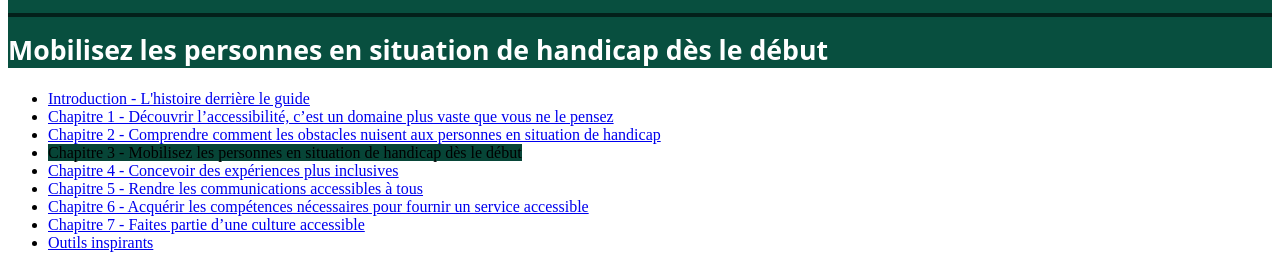
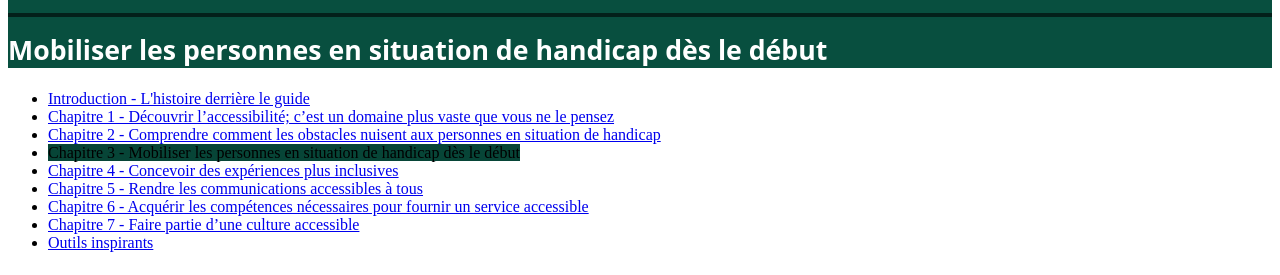
Before and after one commit to ceacs-cesca/ceacs-cesca.github.io, a plain HTML site: page playbook/play3/index-fr.html in a window 1280 px wide. Shown: the part 60-335 px from the top of the page. Drawn offline with Linux system fonts and the light colour scheme; a script that the page names is missing.

Commit message:
Update index-fr.html

```diff
--- a/playbook/play3/index-fr.html
+++ b/playbook/play3/index-fr.html
@@ -52,7 +52,7 @@
 				<div class="well header-rwd brdr-0 brdr-rds-0 text-white gctheme opct-90">
 					<h1 property="name" id="wb-cont">
 						<span>Guide de l&rsquo;accessibilit&eacute; - Chapitre 3 </span>
-						<small>Mobilisez les personnes en situation de handicap d&egrave;s le d&eacute;but</small>
+						<small>Mobiliser les personnes en situation de handicap d&egrave;s le d&eacute;but</small>
 					</h1>
 
 				</div>
@@ -70,13 +70,13 @@
 				<div class="row">
 					<ul class="toc lst-spcd col-md-12 wb-eqht">
 						<li class="col-md-4 col-sm-6"><a class="list-group-item" href="../intro/index-fr.html">Introduction - L'histoire derrière le guide</a></li>
-						<li class="col-md-4 col-sm-6"><a class="list-group-item" href="../play1/index-fr.html">Chapitre&nbsp;1&nbsp;- D&eacute;couvrir l&rsquo;accessibilit&eacute;, c&rsquo;est un domaine plus vaste que vous ne le pensez</a></li>
+						<li class="col-md-4 col-sm-6"><a class="list-group-item" href="../play1/index-fr.html">Chapitre&nbsp;1&nbsp;- D&eacute;couvrir l&rsquo;accessibilit&eacute;; c&rsquo;est un domaine plus vaste que vous ne le pensez</a></li>
 						<li class="col-md-4 col-sm-6 clr-lft-sm"><a class="list-group-item" href="../play2/index-fr.html">Chapitre&nbsp;2&nbsp;- Comprendre comment les obstacles nuisent aux personnes en situation de handicap</a></li>
-						<li class="col-md-4 col-sm-6 clr-lft-md clr-lft-lg"><a class="list-group-item active">Chapitre&nbsp;3&nbsp;- Mobilisez les personnes en situation de handicap d&egrave;s le d&eacute;but</a></li>
+						<li class="col-md-4 col-sm-6 clr-lft-md clr-lft-lg"><a class="list-group-item active">Chapitre&nbsp;3&nbsp;- Mobiliser les personnes en situation de handicap d&egrave;s le d&eacute;but</a></li>
 						<li class="col-md-4 col-sm-6 clr-lft-sm"><a class="list-group-item" href="../play4/index-fr.html">Chapitre&nbsp;4&nbsp;- Concevoir des exp&eacute;riences plus inclusives</a></li>
 						<li class="col-md-4 col-sm-6"><a class="list-group-item" href="../play5/index-fr.html">Chapitre&nbsp;5&nbsp;- Rendre les communications accessibles &agrave; tous</a></li>
 						<li class="col-md-4 col-sm-6 clr-lft-md clr-lft-lg"><a class="list-group-item" href="../play6/index-fr.html">Chapitre&nbsp;6&nbsp;- Acqu&eacute;rir les comp&eacute;tences n&eacute;cessaires pour fournir un service accessible</a></li>
-						<li class="col-md-4 col-sm-6 clr-lft-sm"><a class="list-group-item" href="../play7/index-fr.html">Chapitre&nbsp;7&nbsp;- Faites partie d&rsquo;une culture accessible</a></li>
+						<li class="col-md-4 col-sm-6 clr-lft-sm"><a class="list-group-item" href="../play7/index-fr.html">Chapitre&nbsp;7&nbsp;- Faire partie d&rsquo;une culture accessible</a></li>
 						<li class="col-md-4 col-sm-6"><a class="list-group-item" href="../tools/index-fr.html">Outils inspirants</a></li>
 					</ul>
 				</div>
```
